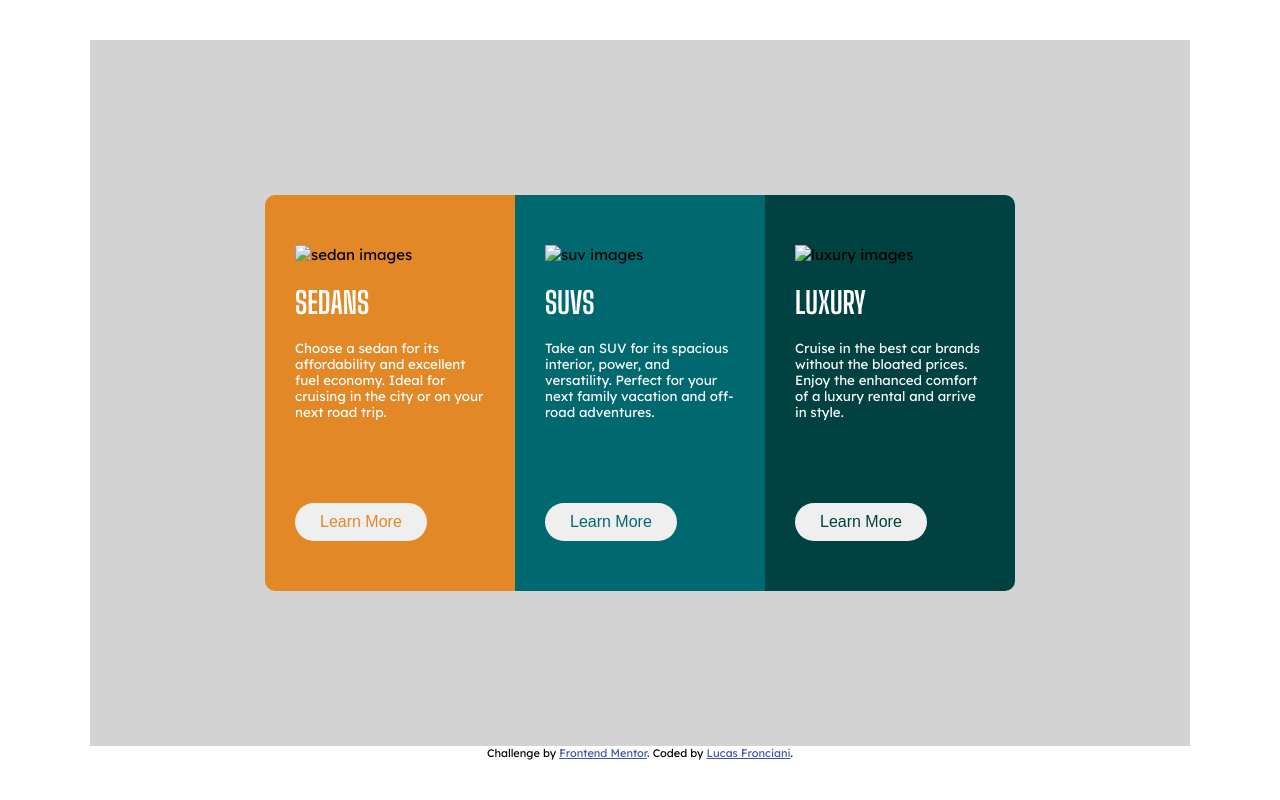
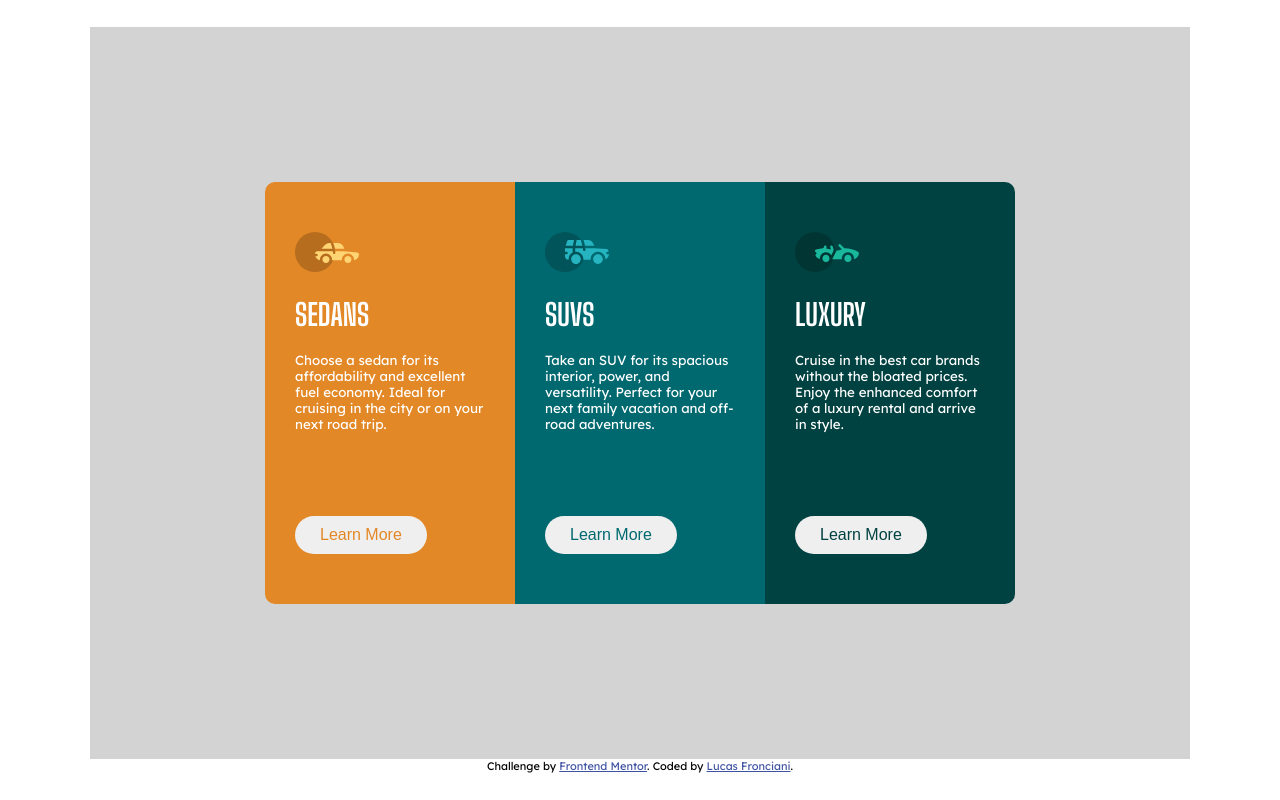
Before and after one commit to Lucasbfs/3-preview-column, a plain HTML site: page index.html in a window 1280 px wide. Drawn offline with Linux system fonts and the light colour scheme.

Commit message:
Update index.html

```diff
--- a/index.html
+++ b/index.html
@@ -21,7 +21,7 @@
 <div id="big-container"> <!--For gray color-->
   <div id="container">  <!--For flexbox-->
       <div class="column1">
-        <img src="images/icon-sedans.svg" alt="sedan images">
+        <img src="icon-sedans.svg" alt="sedan images">
           <h1 class="title">SEDANS</h1>
           <p class="text">Choose a sedan for its affordability and excellent fuel economy. Ideal for cruising in the city
           or on your next road trip.</p>
@@ -29,7 +29,7 @@
       </div>
 
       <div class="column2">
-        <img src="images/icon-suvs.svg" alt="suv images">
+        <img src="icon-suvs.svg" alt="suv images">
         <h1 class="title">SUVS</h1>
         <p class="text">Take an SUV for its spacious interior, power, and versatility. Perfect for your next family vacation
         and off-road adventures.</p>
@@ -37,7 +37,7 @@
       </div>
 
       <div class="column3">
-        <img src="images/icon-luxury.svg" alt="luxury images">
+        <img src="icon-luxury.svg" alt="luxury images">
         <h1 class="title">LUXURY</h1>
         <p class="text">Cruise in the best car brands without the bloated prices. Enjoy the enhanced comfort of a luxury
         rental and arrive in style.</p>
```
